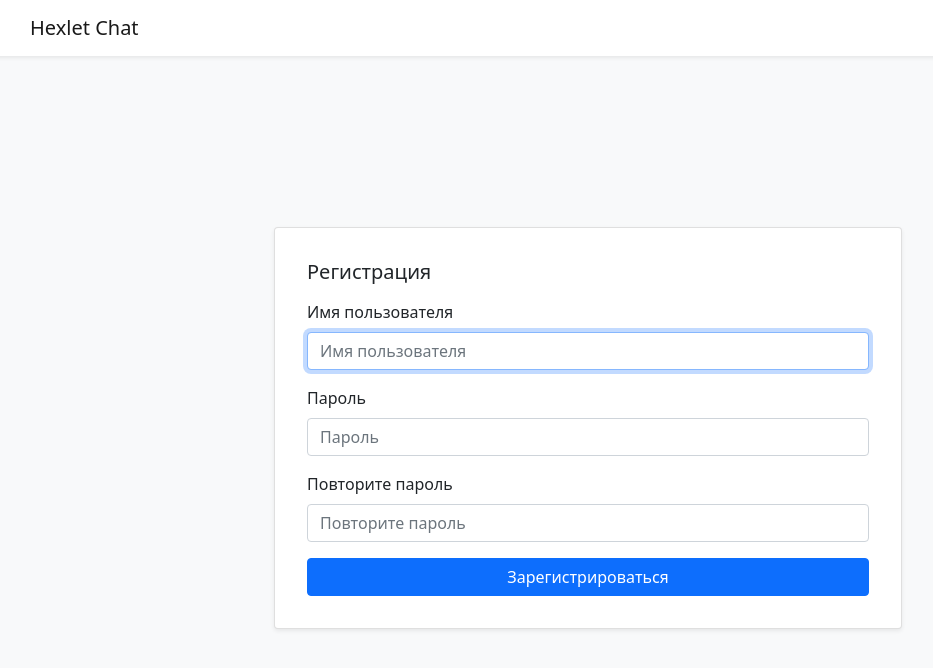
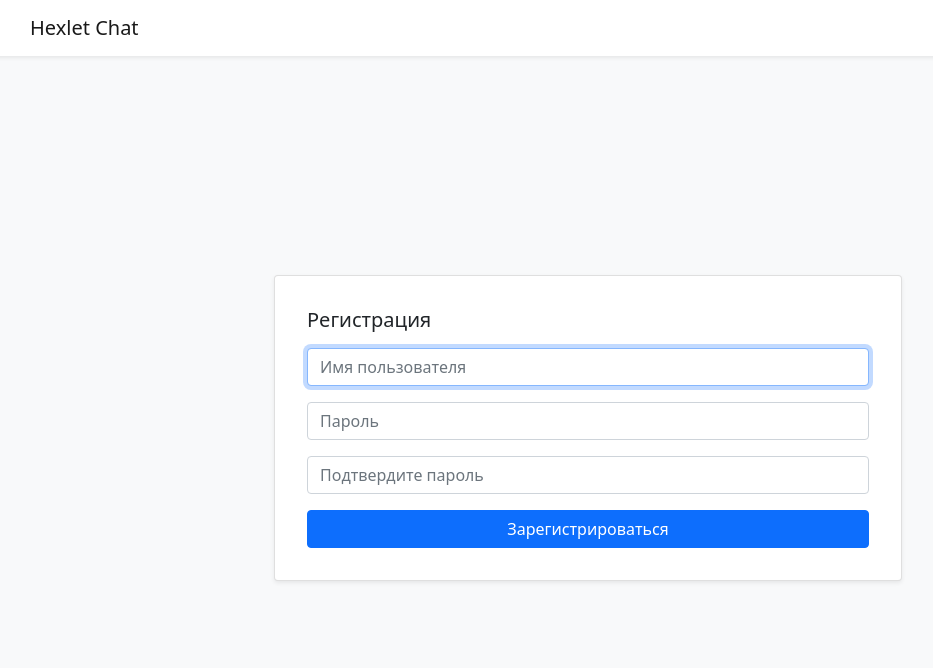
Before and after one commit to anchieff/dom-react-redux-project-lvl4, a React (Create React App) app in the folder frontend/: page /signin in a window 1280 px wide. Shown: the top 668 px of the page, without its empty margins (52-985 px from the left). Built offline with nearby package versions, Linux system fonts and the light colour scheme.

Commit message:
fix: signin page

```diff
--- a/frontend/src/SigninPage.jsx
+++ b/frontend/src/SigninPage.jsx
@@ -86,9 +86,6 @@ const SigninPage = () => {
             <Card.Title>{t("signin.header")}</Card.Title>
             <Form onSubmit={formik.handleSubmit}>
               <Form.Group className="mt-3">
-                <Form.Label htmlFor="username">
-                  {t("signin.username")}
-                </Form.Label>
                 <Form.Control
                   placeholder={t("signin.username")}
                   name="username"
@@ -114,9 +111,6 @@ const SigninPage = () => {
                 )}
               </Form.Group>
               <Form.Group className="mt-3">
-                <Form.Label htmlFor="password">
-                  {t("signin.password")}
-                </Form.Label>
                 <Form.Control
                   placeholder={t("signin.password")}
                   name="password"
@@ -134,9 +128,6 @@ const SigninPage = () => {
                 </Form.Control.Feedback>
               </Form.Group>
               <Form.Group className="mt-3">
-                <Form.Label htmlFor="confirm_password">
-                  {t("signin.confirm_password")}
-                </Form.Label>
                 <Form.Control
                   placeholder={t("signin.confirm_password")}
                   name="confirm_password"
--- a/frontend/src/locales/ru.js
+++ b/frontend/src/locales/ru.js
@@ -16,7 +16,7 @@ export default {
       header: "Регистрация",
       username: "Имя пользователя",
       password: "Пароль",
-      confirm_password: "Повторите пароль",
+      confirm_password: "Подтвердите пароль",
       submit: "Зарегистрироваться",
       required_error: "Обязательное поле",
       min_3: "Минимум 3 символа",
```
